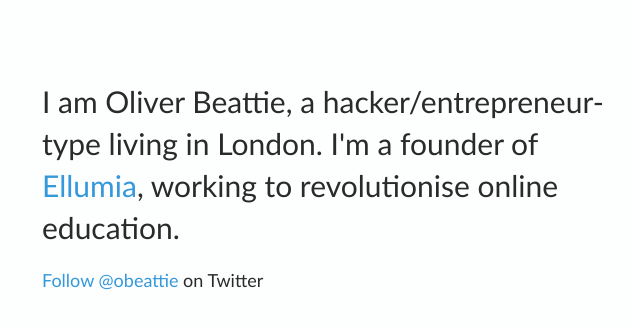
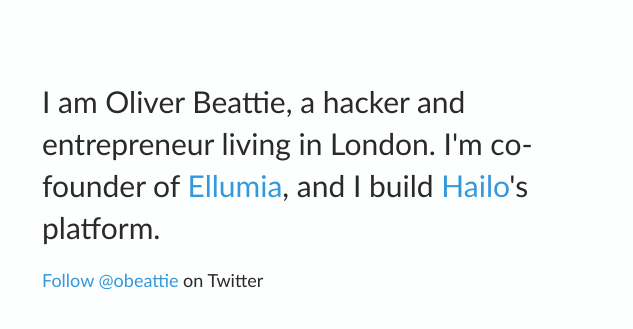
Before and after one commit to obeattie/obeattie.com, a website: page index.html in a window 1280 px wide. Shown: the part 213-542 px from the top of the page, 458-1091 px from the left. Drawn offline with nearby package versions, Linux system fonts and the light colour scheme.

Commit message:
Update description

```diff
--- a/index.html
+++ b/index.html
@@ -15,8 +15,9 @@
         <div>
             <img src="http://gravatar.com/avatar/acab65d674375c233a783d1aad163528?s=512" alt="Oliver Beattie" />
             <div>
-                <h1>I am Oliver Beattie, a hacker/entrepreneur-type living in London. I'm a founder of
-                    <a href="http://www.ellumia.com/">Ellumia</a>, working to revolutionise online education.</h1>
+                <h1>I am Oliver Beattie, a hacker and entrepreneur living in London. I'm co-founder of
+                    <a href="http://www.ellumia.com/">Ellumia</a>, and I build
+                    <a href="https://www.hailoapp.com/">Hailo</a>'s platform.</h1>
                 <p><a href="https://twitter.com/obeattie" class="twitter-follow-button" data-show-count="false" data-size="large" data-dnt="true">Follow @obeattie</a> on Twitter</p>
             </div>
         </div>
```
